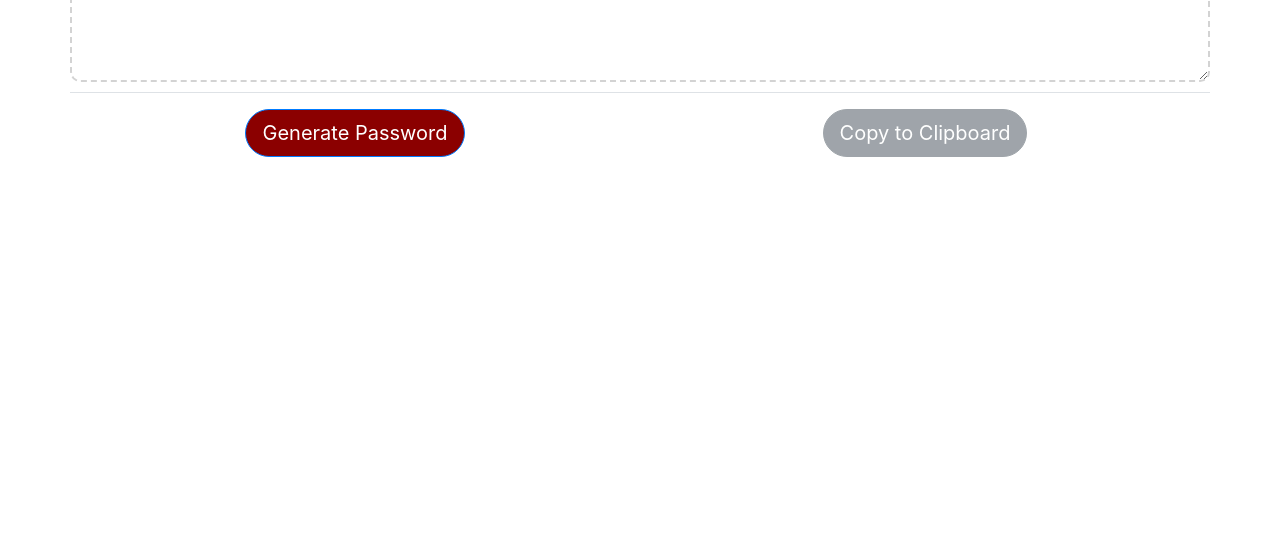
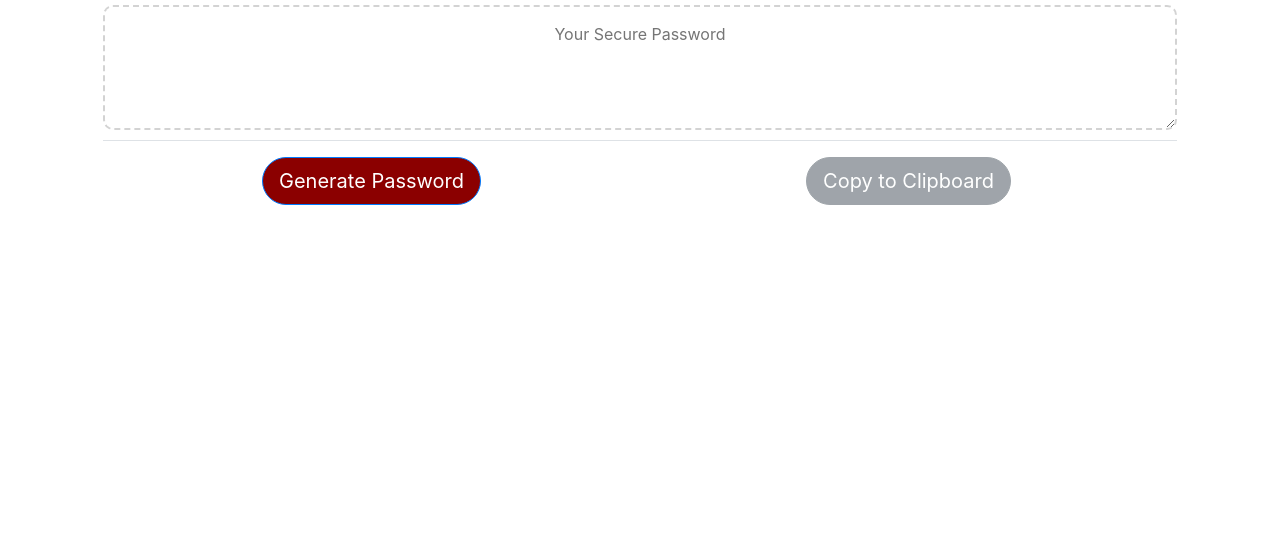
Before and after one commit to kyle074613/Password-Generator, a plain HTML site: page index.html in a window 1280 px wide. Shown: the part 250-800 px from the top of the page. Drawn offline with nearby package versions, Linux system fonts and the light colour scheme.

Commit message:
added a container to make a card-like container for content

```diff
--- a/index.html
+++ b/index.html
@@ -17,7 +17,8 @@
         <div class="row justify-content-center">
             <h1>Password Generator</h1>
         </div>
-
+        <div class="row">
+            <div class="col-12 p-5 content-container">
                 <div class="row border-bottom">
                     <h2>Generate a Password</h2>
                 </div>
@@ -29,7 +30,8 @@
 
                 <div class="row pt-3 mb-5 border-top">
                     <div class="col-6 text-center">
-                <button type="button" class="btn btn-primary btn-lg" id="generate-btn">Generate Password</button>
+                        <button type="button" class="btn btn-primary btn-lg" id="generate-btn">Generate
+                            Password</button>
                     </div>
 
                     <div class="col-6 text-center">
@@ -38,6 +40,10 @@
                 </div>
             </div>
 
+        </div>
+
+    </div>
+
     <script src="./script.js"></script>
 </body>
 
```
Lines whose indentation alone changed are shown as unchanged.
